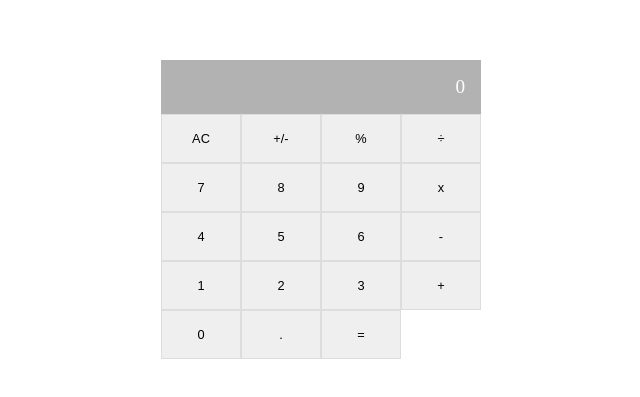
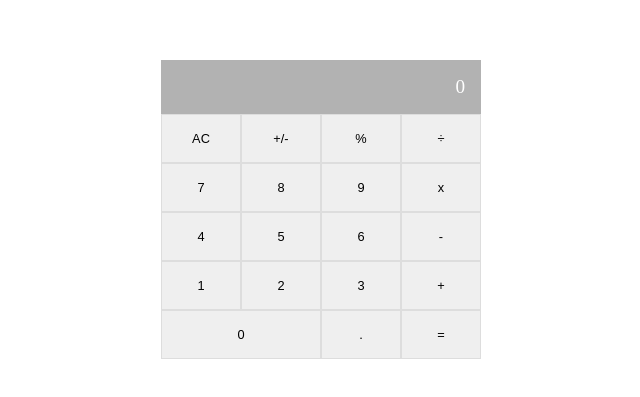
Before and after one commit to kwesiObuobi/math-magicians, a React (Create React App) app: page / in a window 1280 px wide. Shown: the part 191-588 px from the top of the page, without its empty margins (319-959 px from the left). Built offline with nearby package versions, Linux system fonts and the light colour scheme.

Commit message:
Fix 'zero' key to span two columns

```diff
--- a/src/components/Calculator.js
+++ b/src/components/Calculator.js
@@ -38,7 +38,12 @@ const Calculator = () => {
         calculatorBoard.map((row) => (
           <div key={`line${row[0]}`} className="row">
             {row.map((button) => (
-              <Key key={button} name={button} clickHandle={() => handleClick(button)} />
+              <Key
+                key={button}
+                name={button}
+                clickHandle={() => handleClick(button)}
+                tag={button === '0' ? 'zero' : ''}
+              />
             ))}
           </div>
         ))
@@ -47,11 +52,16 @@ const Calculator = () => {
   );
 };
 
-const Key = ({ name, clickHandle }) => <button onClick={clickHandle} type="button" className="key">{ name }</button>;
+const Key = ({ name, clickHandle, tag }) => <button onClick={clickHandle} type="button" className={`key ${tag}`}>{ name }</button>;
+
+Key.defaultProps = {
+  tag: '',
+};
 
 Key.propTypes = {
   name: PropTypes.string.isRequired,
   clickHandle: PropTypes.func.isRequired,
+  tag: PropTypes.string,
 };
 
 export default Calculator;
```
